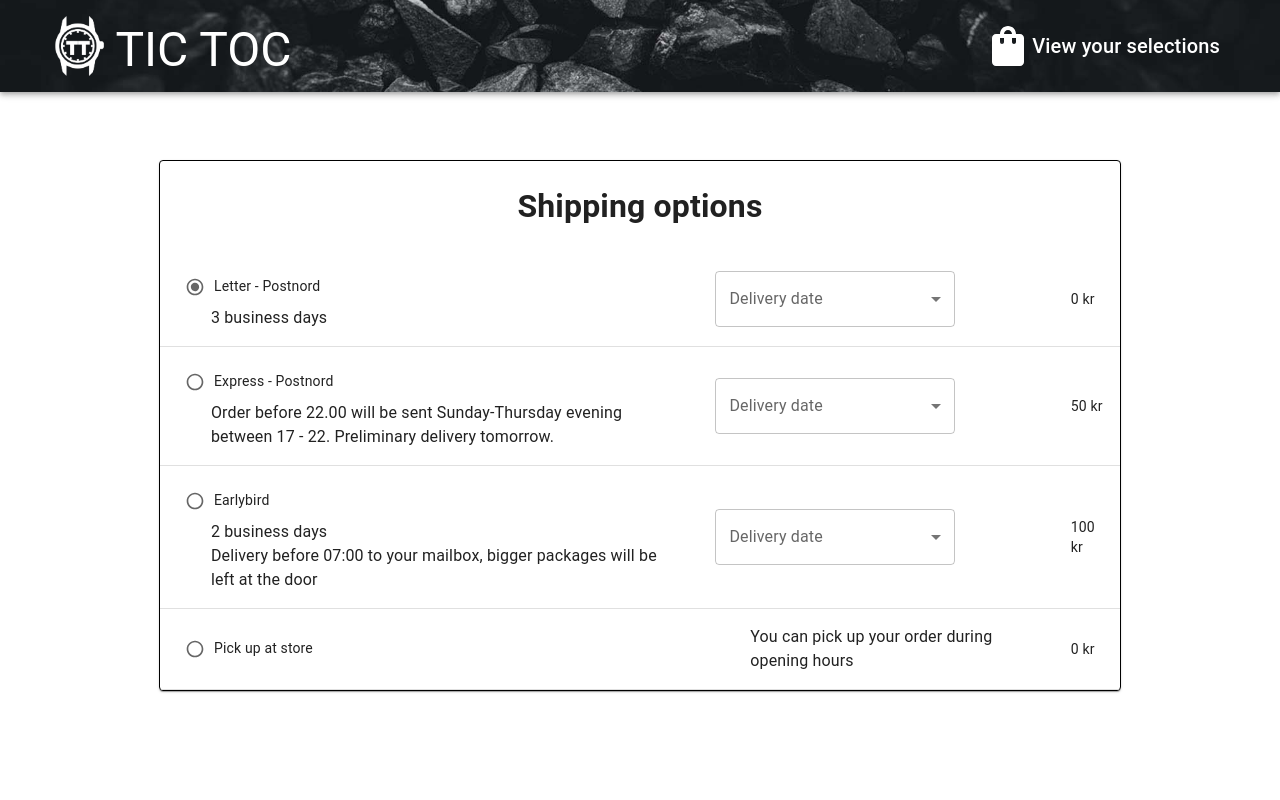
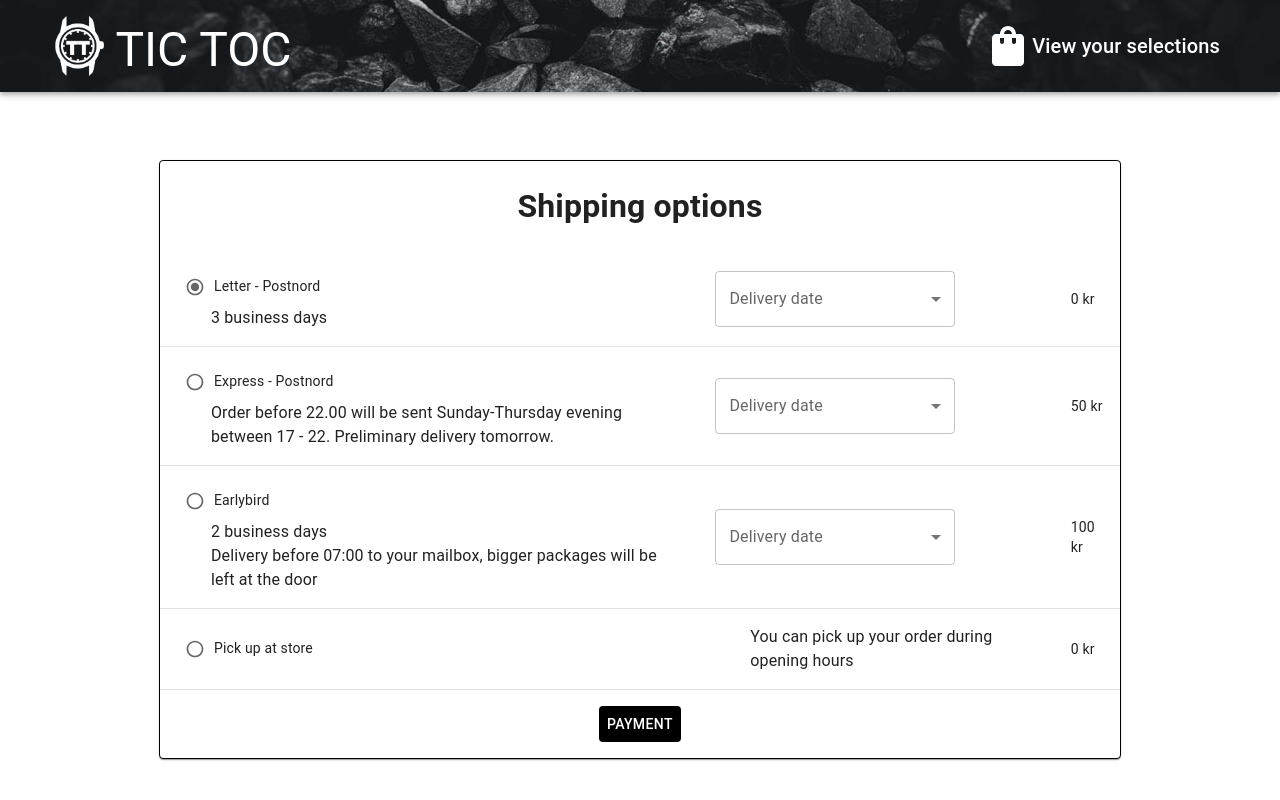
Before and after one commit to Prisberg/slutprojekt-webbshop, a React (Create React App) app: page /checkout/delivery in a window 1280 px wide. Built offline with nearby package versions, Linux system fonts and the light colour scheme.

Commit message:
button added

```diff
--- a/src/components/Delivery.tsx
+++ b/src/components/Delivery.tsx
@@ -3,7 +3,7 @@ import InputLabel from '@mui/material/InputLabel';
 import MenuItem from '@mui/material/MenuItem';
 import FormControl from '@mui/material/FormControl';
 import Select from '@mui/material/Select';
-import { Card, Grid, Radio, SxProps, Table, TableBody, TableCell, TableContainer, TableRow, Typography } from '@mui/material';
+import { Card, Grid, Radio, SxProps, Table, TableBody, TableCell, TableContainer, TableRow, Typography, Button } from '@mui/material';
 import { spacing } from '@mui/system';
 
 interface Props {
@@ -185,6 +185,11 @@ const Delivery: React.FC<Props> = () => {
                   </Table>
               </TableContainer>
           </Grid>
+          <Grid sx={buttonAlign}>
+          <Button sx={button}>
+            Payment
+          </Button>
+          </Grid>
       </Card>
   );
 };
@@ -221,3 +226,17 @@ const cardStyle: SxProps = {
 const h1: SxProps = {
   textAlign: 'center'
 }
+const button: SxProps = {
+  backgroundColor: 'black',
+  color: '#fff',
+  '&:hover': {
+    backgroundColor: '#5f5f5f',
+    color: '#fff',
+  },
+}
+const buttonAlign: SxProps = {
+  display: 'flex',
+  justifyContent: 'center',
+  paddingTop: '1rem',
+  paddingBottom: '1rem'
+}
```
